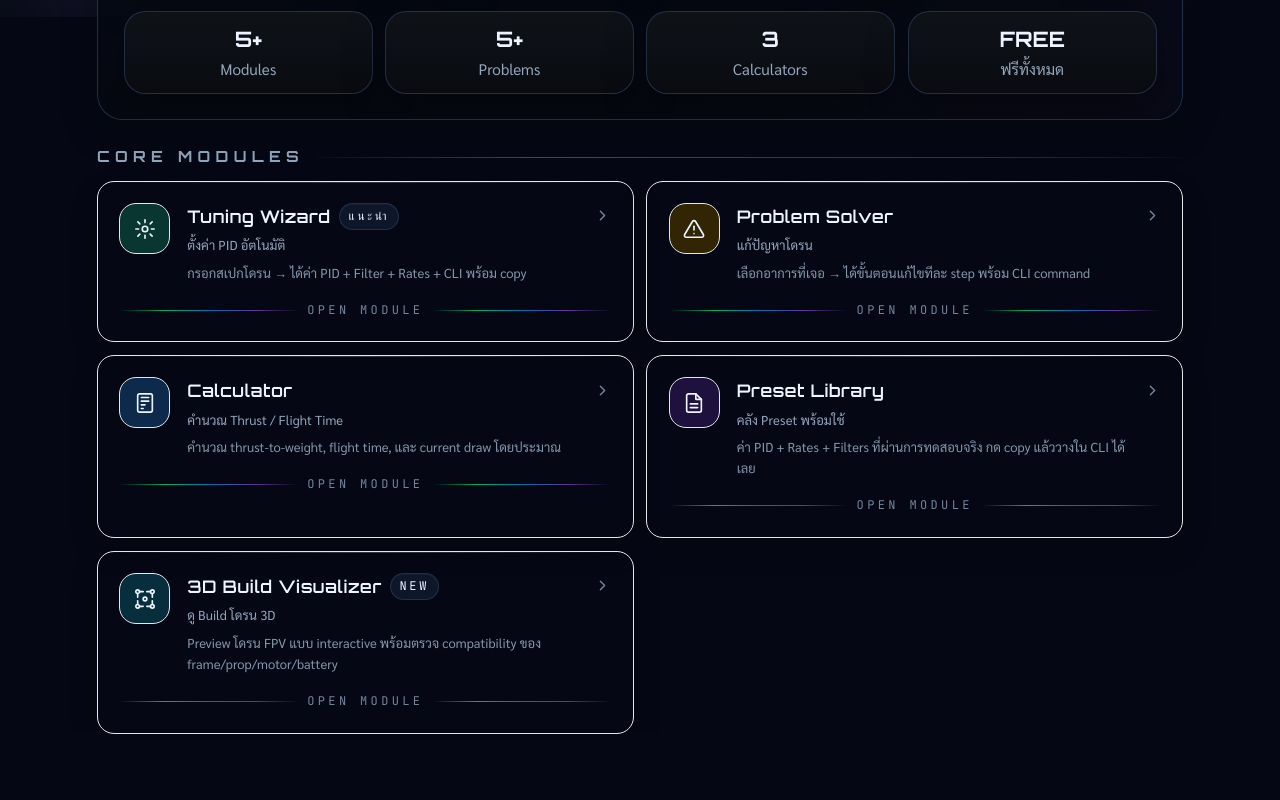
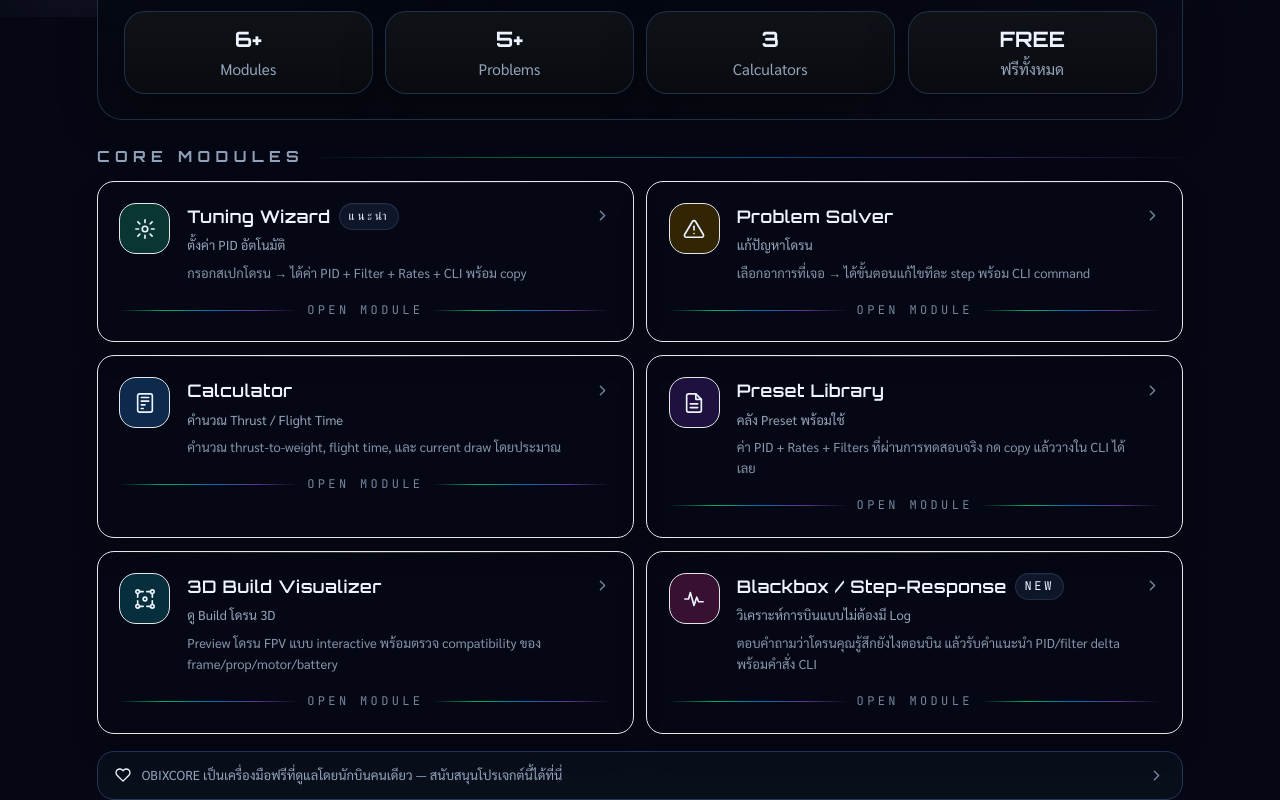
Before and after one commit to Santipap250/OBIXCORE, a Next.js app: page / in a window 1280 px wide. Shown: the part 783-1583 px from the top of the page. Before the commit the page ends 1517 px from the top, so only its background shows below. Built offline with nearby package versions, Linux system fonts and the light colour scheme; no server answers.

Commit message:
Add files via upload

```diff
--- a/app/page.tsx
+++ b/app/page.tsx
@@ -1,6 +1,40 @@
 import ToolCard from "@/components/ToolCard";
 import Link from "next/link";
 import OBIXLogo from "@/components/OBIXLogo";
+import type { Metadata } from "next";
+
+const HOME_TITLE = "OBIXCORE — FPV Drone Tuning Platform | Betaflight PID, Preset, Calculator";
+const HOME_DESCRIPTION =
+  "เครื่องมือจูนโดรน FPV ครบวงจร: Tuning Wizard คำนวณค่า PID Betaflight อัตโนมัติ, Problem Solver แก้ปัญหาการบิน, Calculator คำนวณ thrust/flight time, Preset Library และ 3D Build Visualizer — ใช้งานฟรีทั้งหมด";
+
+export const metadata: Metadata = {
+  title: HOME_TITLE,
+  description: HOME_DESCRIPTION,
+  keywords: [
+    "FPV drone tuning",
+    "Betaflight PID calculator",
+    "drone tuning wizard",
+    "FPV preset library",
+    "drone build visualizer",
+    "โดรน FPV",
+    "จูนโดรน",
+    "ตั้งค่า PID Betaflight",
+  ],
+  alternates: { canonical: "/" },
+  openGraph: {
+    title: HOME_TITLE,
+    description: HOME_DESCRIPTION,
+    url: "/",
+    type: "website",
+    images: [{ url: "/og-image.svg", width: 1200, height: 630, alt: "OBIXCORE FPV Tuning Platform" }],
+  },
+  twitter: {
+    card: "summary_large_image",
+    title: HOME_TITLE,
+    description: HOME_DESCRIPTION,
+    images: ["/og-image.svg"],
+  },
+};
 
 const tools = [
   {
@@ -63,7 +97,6 @@
     titleTh: "ดู Build โดรน 3D",
     description: "Preview โดรน FPV แบบ interactive พร้อมตรวจ compatibility ของ frame/prop/motor/battery",
     accentColor: "cyan" as const,
-    badge: "NEW",
     icon: (
       <svg width="22" height="22" viewBox="0 0 24 24" fill="none" stroke="currentColor" strokeWidth="1.8" strokeLinecap="round" strokeLinejoin="round">
         <circle cx="12" cy="12" r="2"/><circle cx="4" cy="4" r="2"/><circle cx="20" cy="4" r="2"/>
@@ -75,10 +108,23 @@
       </svg>
     ),
   },
+  {
+    href: "/blackbox",
+    title: "Blackbox / Step-Response",
+    titleTh: "วิเคราะห์การบินแบบไม่ต้องมี Log",
+    description: "ตอบคำถามว่าโดรนคุณรู้สึกยังไงตอนบิน แล้วรับคำแนะนำ PID/filter delta พร้อมคำสั่ง CLI",
+    accentColor: "pink" as const,
+    badge: "NEW",
+    icon: (
+      <svg width="22" height="22" viewBox="0 0 24 24" fill="none" stroke="currentColor" strokeWidth="1.8" strokeLinecap="round" strokeLinejoin="round">
+        <path d="M2 12h4l2-7 4 14 3-9 2 5h5" />
+      </svg>
+    ),
+  },
 ];
 
 const quickStats = [
-  { value: "5+", label: "Modules", color: "text-purple-DEFAULT" },
+  { value: "6+", label: "Modules", color: "text-purple-DEFAULT" },
   { value: "5+", label: "Problems", color: "text-amber-DEFAULT" },
   { value: "3", label: "Calculators", color: "text-blue-DEFAULT" },
   { value: "FREE", label: "ฟรีทั้งหมด", color: "text-green-DEFAULT" },
@@ -181,6 +227,23 @@
           ))}
         </div>
       </section>
+
+      <section className="mt-4">
+        <Link
+          href="/support"
+          className="group flex items-center justify-between gap-3 rounded-2xl border border-bg-border bg-bg-surface/60 px-4 py-3 text-left transition-all hover:border-pink-DEFAULT/40 hover:bg-pink-muted/10 active:scale-[0.99]"
+        >
+          <div className="flex items-center gap-2.5">
+            <svg width="16" height="16" viewBox="0 0 24 24" fill="none" stroke="currentColor" strokeWidth="2" strokeLinecap="round" strokeLinejoin="round" className="text-pink-DEFAULT">
+              <path d="M20.84 4.61a5.5 5.5 0 0 0-7.78 0L12 5.67l-1.06-1.06a5.5 5.5 0 0 0-7.78 7.78l1.06 1.06L12 21.23l7.78-7.78 1.06-1.06a5.5 5.5 0 0 0 0-7.78z" />
+            </svg>
+            <span className="text-[13px] text-text-muted">OBIXCORE เป็นเครื่องมือฟรีที่ดูแลโดยนักบินคนเดียว — สนับสนุนโปรเจกต์นี้ได้ที่นี่</span>
+          </div>
+          <svg className="h-4 w-4 flex-shrink-0 text-text-faint transition-all group-hover:translate-x-1 group-hover:text-pink-DEFAULT" viewBox="0 0 24 24" fill="none" stroke="currentColor" strokeWidth="2" strokeLinecap="round" strokeLinejoin="round">
+            <path d="M9 18l6-6-6-6" />
+          </svg>
+        </Link>
+      </section>
     </div>
   );
 }
--- a/app/sitemap.ts
+++ b/app/sitemap.ts
@@ -12,6 +12,7 @@
     { path: "/calculator", priority: 0.8, changeFrequency: "monthly" as const },
     { path: "/presets", priority: 0.8, changeFrequency: "weekly" as const },
     { path: "/visualizer", priority: 0.7, changeFrequency: "monthly" as const },
+    { path: "/blackbox", priority: 0.8, changeFrequency: "monthly" as const },
     { path: "/support", priority: 0.5, changeFrequency: "monthly" as const },
     { path: "/changelog", priority: 0.4, changeFrequency: "weekly" as const },
   ];
```
